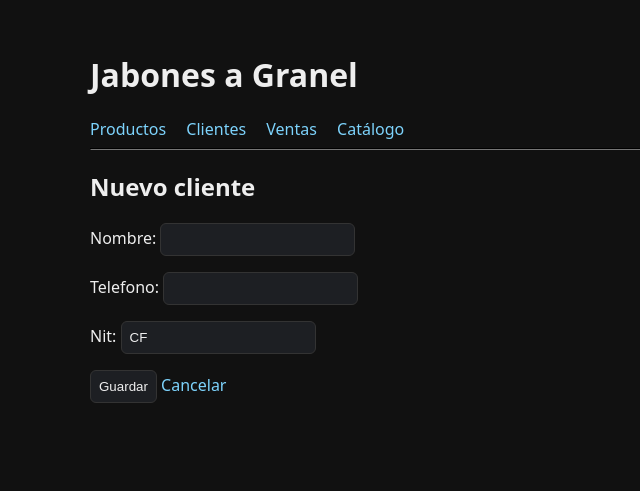
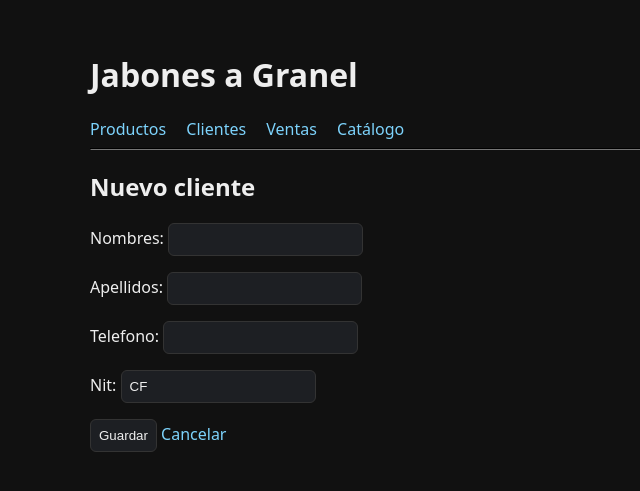
Before and after one commit to NoelGom/Proyectodw, a Django app: page /clientes/nuevo/ in a window 1280 px wide. Shown: the top 491 px of the page, without its empty margins (0-640 px from the left). Run offline with Django 5.2, Linux system fonts and the light colour scheme.

Commit message:
Restore client names and sale stock handling

```diff
--- a/tienda/admin.py
+++ b/tienda/admin.py
@@ -3,14 +3,14 @@ from .models import Producto, Cliente, Venta, DetalleVenta
 
 @admin.register(Producto)
 class ProductoAdmin(admin.ModelAdmin):
-    list_display = ("nombre", "tipo", "precio_por_litro", "stock", "activo")
+    list_display = ("nombre", "tipo", "precio_litro", "stock_litros", "activo")
     search_fields = ("nombre", "tipo")
     list_filter = ("activo",)
 
 @admin.register(Cliente)
 class ClienteAdmin(admin.ModelAdmin):
-    list_display = ("nombre", "telefono", "nit")
-    search_fields = ("nombre", "nit")
+    list_display = ("nombre_completo", "telefono", "nit")
+    search_fields = ("nombres", "apellidos", "nit")
 
 class DetalleVentaInline(admin.TabularInline):
     model = DetalleVenta
--- a/tienda/forms.py
+++ b/tienda/forms.py
@@ -5,12 +5,13 @@ from .models import Producto, Cliente, Venta, DetalleVenta
 class ProductoForm(forms.ModelForm):
     class Meta:
         model = Producto
-        fields = ['nombre', 'tipo', 'precio_por_litro', 'stock', 'activo']
+        fields = ['nombre', 'tipo', 'precio_litro', 'stock_litros', 'activo']
+
 
 class ClienteForm(forms.ModelForm):
     class Meta:
         model = Cliente
-        fields = ['nombre', 'telefono', 'nit']
+        fields = ['nombres', 'apellidos', 'telefono', 'nit']
 
 class VentaForm(forms.ModelForm):
     class Meta:
--- a/tienda/models.py
+++ b/tienda/models.py
@@ -1,10 +1,12 @@
-from django.db import models
+from decimal import Decimal
+
+from django.db import models, transaction
 
 class Producto(models.Model):
     nombre = models.CharField(max_length=120)
     tipo = models.CharField(max_length=60, blank=True, default="")
-    precio_por_litro = models.DecimalField(max_digits=10, decimal_places=2, default=0)  # <- clave
-    stock = models.DecimalField(max_digits=10, decimal_places=2, default=0)            # <- clave
+    precio_litro = models.DecimalField(max_digits=10, decimal_places=2, default=0)
+    stock_litros = models.DecimalField(max_digits=10, decimal_places=2, default=0)
     activo = models.BooleanField(default=True)
 
     def __str__(self):
@@ -12,12 +14,19 @@ class Producto(models.Model):
 
 
 class Cliente(models.Model):
-    nombre = models.CharField(max_length=120, default="")   # <- existía el error de “nombre” faltante
+    nombres = models.CharField(max_length=120, default="")
+    apellidos = models.CharField(max_length=120, blank=True, default="")
     telefono = models.CharField(max_length=30, blank=True, default="")
     nit = models.CharField(max_length=30, blank=True, default="CF")
 
     def __str__(self):
-        return self.nombre
+        return self.nombre_completo or "Cliente"
+
+    @property
+    def nombre_completo(self):
+        nombres = (self.nombres or "").strip()
+        apellidos = (self.apellidos or "").strip()
+        return f"{nombres} {apellidos}".strip()
 
 
 class Venta(models.Model):
@@ -28,6 +37,47 @@ class Venta(models.Model):
     def __str__(self):
         return f"Venta #{self.pk} - {self.cliente}"
 
+    def confirmar(self):
+        """Confirma la venta, actualizando existencias y el total."""
+        with transaction.atomic():
+            detalles = list(self.detalles.select_related("producto"))
+
+            consumos = {}
+            total = Decimal("0")
+
+            for detalle in detalles:
+                producto = detalle.producto
+                litros = detalle.litros or Decimal("0")
+
+                if litros <= 0:
+                    continue
+
+                if not detalle.precio_unitario:
+                    detalle.precio_unitario = producto.precio_litro or Decimal("0")
+                    detalle.save(update_fields=["precio_unitario"])
+
+                total += litros * detalle.precio_unitario
+
+                data = consumos.setdefault(producto.pk, {"producto": producto, "litros": Decimal("0")})
+                data["litros"] += litros
+
+            for data in consumos.values():
+                producto = data["producto"]
+                disponibles = producto.stock_litros or Decimal("0")
+                if data["litros"] > disponibles:
+                    raise ValueError(
+                        f"Stock insuficiente para {producto.nombre}. Disponible: {disponibles}, solicitado: {data['litros']}"
+                    )
+
+            for data in consumos.values():
+                producto = data["producto"]
+                producto.stock_litros = (producto.stock_litros or Decimal("0")) - data["litros"]
+                producto.save(update_fields=["stock_litros"])
+
+            self.total = total
+            self.save(update_fields=["total"])
+            return total
+
 
 class DetalleVenta(models.Model):
     venta = models.ForeignKey(Venta, on_delete=models.CASCADE, related_name="detalles")
--- a/tienda/templates/tienda/catalogo.html
+++ b/tienda/templates/tienda/catalogo.html
@@ -20,12 +20,12 @@
 
   <table>
     <thead>
-      <tr><th>Nombre</th><th>Teléfono</th><th>NIT</th><th></th></tr>
+      <tr><th>Cliente</th><th>Teléfono</th><th>NIT</th><th></th></tr>
     </thead>
     <tbody>
       {% for c in clientes %}
       <tr>
-        <td>{{ c.nombre }}</td>
+        <td>{{ c.nombre_completo }}</td>
         <td>{{ c.telefono }}</td>
         <td>{{ c.nit }}</td>
         <td><a href="{% url 'tienda:cliente_edit' c.id %}">Editar</a></td>
--- a/tienda/templates/tienda/cliente_list.html
+++ b/tienda/templates/tienda/cliente_list.html
@@ -20,12 +20,12 @@
 
   <table>
     <thead>
-      <tr><th>Nombre</th><th>Teléfono</th><th>NIT</th><th></th></tr>
+      <tr><th>Cliente</th><th>Teléfono</th><th>NIT</th><th></th></tr>
     </thead>
     <tbody>
       {% for c in clientes %}
       <tr>
-        <td>{{ c.nombre }}</td>
+        <td>{{ c.nombre_completo }}</td>
         <td>{{ c.telefono }}</td>
         <td>{{ c.nit }}</td>
         <td><a href="{% url 'tienda:cliente_edit' c.id %}">Editar</a></td>
--- a/tienda/templates/tienda/producto_list.html
+++ b/tienda/templates/tienda/producto_list.html
@@ -24,15 +24,15 @@
 
   <table>
     <thead>
-      <tr><th>Nombre</th><th>Tipo</th><th>Precio/L</th><th>Stock</th><th></th></tr>
+      <tr><th>Nombre</th><th>Tipo</th><th>Precio/L</th><th>Stock (L)</th><th></th></tr>
     </thead>
     <tbody>
       {% for p in productos %}
       <tr>
         <td>{{ p.nombre }}</td>
         <td>{{ p.tipo }}</td>
-        <td>Q {{ p.precio_por_litro|default_if_none:"0"|floatformat:2 }}</td>
-        <td>{{ p.stock|default_if_none:"0"|floatformat:2 }}</td>
+        <td>Q {{ p.precio_litro|default_if_none:"0"|floatformat:2 }}</td>
+        <td>{{ p.stock_litros|default_if_none:"0"|floatformat:2 }}</td>
         <td><a href="{% url 'tienda:producto_edit' p.id %}">Editar</a></td>
       </tr>
       {% empty %}
--- a/tienda/views.py
+++ b/tienda/views.py
@@ -1,10 +1,12 @@
-from django.shortcuts import render, redirect, get_object_or_404
-from django.http import JsonResponse, HttpResponse
+from decimal import Decimal
+
 from django.db import transaction
-from django.urls import reverse
-from decimal import Decimal
-from .models import Producto, Cliente, Venta, DetalleVenta
-from .forms import ProductoForm, ClienteForm, VentaForm, DetalleVentaFormSet
+from django.db.models import Q
+from django.http import JsonResponse
+from django.shortcuts import get_object_or_404, redirect, render
+
+from .forms import ClienteForm, DetalleVentaFormSet, ProductoForm, VentaForm
+from .models import Cliente, DetalleVenta, Producto, Venta
 
 
 def producto_list(request):
@@ -25,9 +27,9 @@ def producto_edit(request, pk=None):
 
 def cliente_list(request):
     q = request.GET.get('q', '').strip()
-    clientes = Cliente.objects.all().order_by('nombre')
+    clientes = Cliente.objects.all().order_by('apellidos', 'nombres')
     if q:
-        clientes = clientes.filter(nombre__icontains=q)
+        clientes = clientes.filter(Q(nombres__icontains=q) | Q(apellidos__icontains=q))
     return render(request, 'tienda/cliente_list.html', {'clientes': clientes})
 
 def cliente_edit(request, pk=None):
@@ -48,33 +50,28 @@ def venta_create(request):
     form = VentaForm(request.POST or None)
     formset = DetalleVentaFormSet(request.POST or None, prefix='d')
 
-    product_prices = {p.id: str(p.precio_por_litro) for p in Producto.objects.all()}
+    product_prices = {p.id: str(p.precio_litro) for p in Producto.objects.all()}
     if request.method == 'POST' and form.is_valid() and formset.is_valid():
-        venta = form.save(commit=False)
-        venta.total = Decimal('0')
-        venta.save()
-
-        total = Decimal('0')
+        venta = form.save()
         detalles = formset.save(commit=False)
         for d in detalles:
             d.venta = venta
 
-            if not d.precio_unitario or d.precio_unitario == 0:
-                d.precio_unitario = d.producto.precio_por_litro or Decimal('0')
+            if not d.precio_unitario:
+                d.precio_unitario = d.producto.precio_litro or Decimal('0')
             d.save()
-            total += d.litros * d.precio_unitario
-
-            if d.producto:
-                d.producto.stock = (d.producto.stock or 0) - (d.litros or 0)
-                d.producto.save(update_fields=['stock'])
 
 
         for obj in formset.deleted_objects:
             obj.delete()
 
-        venta.total = total
-        venta.save(update_fields=['total'])
-        return redirect('tienda:venta_list')
+        try:
+            venta.confirmar()
+        except ValueError as exc:
+            transaction.set_rollback(True)
+            form.add_error(None, str(exc))
+        else:
+            return redirect('tienda:venta_list')
 
     return render(
         request,
@@ -85,7 +82,7 @@ def venta_create(request):
 
 def api_precio_producto(request, pk):
     p = get_object_or_404(Producto, pk=pk)
-    return JsonResponse({'precio': str(p.precio_por_litro)})
+    return JsonResponse({'precio': str(p.precio_litro)})
 
 
 def catalogo(request):
```
Also changed, not shown: tienda/migrations/0005_rename_precio_por_litro_producto_precio_litro_and_more.py (added).
